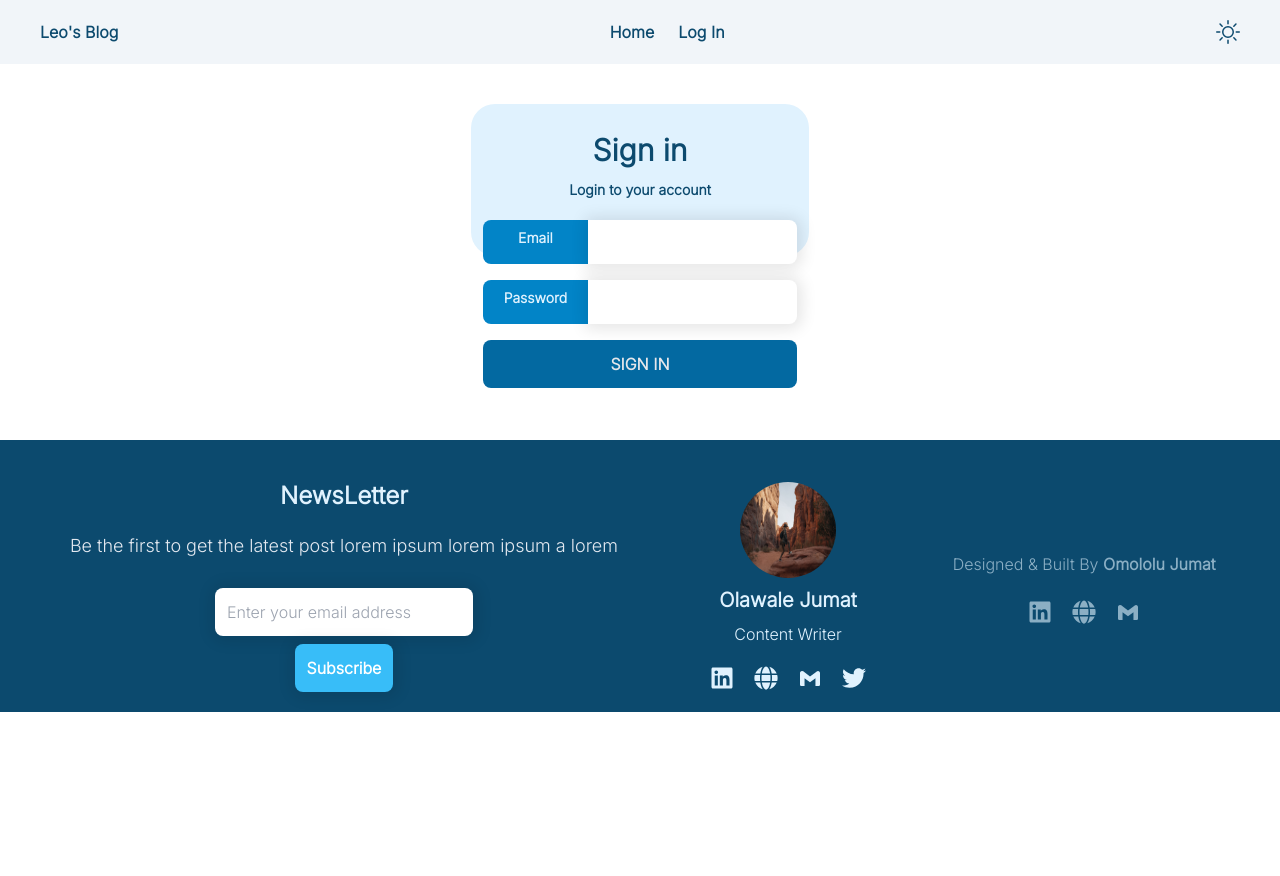
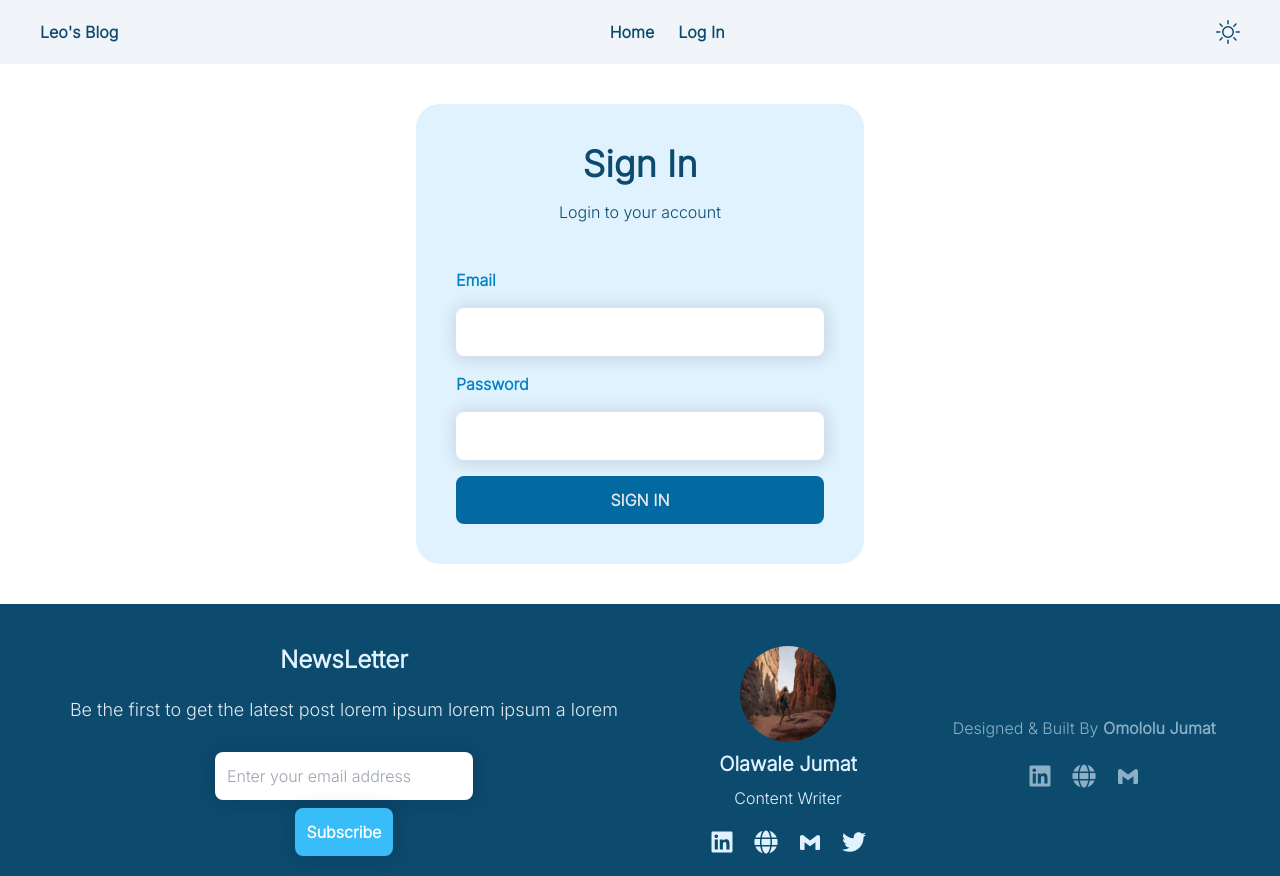
Before and after one commit to Jummate/blog-site, a React (Vite) app in the folder client/: page /login in a window 1280 px wide. Before the commit the page ends 800 px from the top, so only its background shows below. Built offline with nearby package versions, Linux system fonts and the light colour scheme; a web font is replaced by a local one.

Commit message:
refactor: redesign login page

```diff
--- a/client/src/components/header/Header.jsx
+++ b/client/src/components/header/Header.jsx
@@ -31,7 +31,10 @@ const Header = () => {
   return (
     <header className="w-full p-5 md:px-10 font-sans font-bold sticky top-0 left-0 bg-slate-100 text-sky-900 dark:bg-sky-900 dark:text-slate-100 z-10">
       <nav className="flex justify-between items-center">
-        <h1 className="cursor-pointer"> Leo's Blog</h1>
+        <Link to="/">
+          <h1 className="cursor-pointer"> Leo's Blog</h1>
+        </Link>
+
         <div className="hidden md:flex md:text-md gap-6 items-center">
           <Link
             to="/"
--- a/client/src/pages/login/LogIn.jsx
+++ b/client/src/pages/login/LogIn.jsx
@@ -1,6 +1,6 @@
 import Input from "../../components/input/Input";
 import Button from "../../components/button/Button";
-import { loginPageData } from "../../data";
+// import { loginPageData } from "../../data";
 import { useFormInput } from "../../hooks/useFormInput";
 import baseUrl from "../../config/baseUrl";
 import axios from "axios";
@@ -32,47 +32,76 @@ const Login = () => {
         { withCredentials: true }
       );
 
-      notify({ msg: response.data.message });
+      if (response.status === 200) {
+        notify({ msg: response.data.message });
+        setToken(response.data.accessToken);
 
-      setToken(response.data.accessToken);
-      // if (response.status === 200) {
-      //   clearFormContent({
-      //     input: [emailProps, passwordProps],
-      //   });
-      // setRedirect(true);
-      // navigate("/");
-      // }
+        clearFormContent({
+          input: [emailProps, passwordProps],
+        });
+        // setRedirect(true);
+        // navigate("/");
+      }
     } catch (err) {
       console.log(err);
     }
   };
   return (
-    <section className="p-5 py-10 md:px-10 flex flex-col justify-center items-center gap-5 dark:bg-sky-800">
-      <div>
-        <div className="flex flex-col justify-center items-center gap-3 p-7 font-bold bg-sky-100 text-sky-900 w-full -mb-12 rounded-3xl dark:bg-sky-200">
+    <section className="p-5 py-10 md:px-10 flex flex-col justify-center items-center dark:bg-sky-800">
+      <div className="bg-sky-100 text-sky-900 rounded-3xl dark:bg-sky-200 w-full max-w-md">
+        {/* <div className="flex flex-col items-center gap-3 p-7 font-bold bg-red-400">
           <h1 className="font-bold text-3xl">Sign in</h1>
           <h3 className="mb-7 text-sm text-center">Login to your account</h3>
-        </div>
+        </div> */}
 
         <form
-          className="flex flex-col gap-4 w-full max-w-96 p-3"
+          className="flex flex-col gap-4 p-7 sm:p-10 justify-center"
           onSubmit={handleSubmit}
         >
-          {loginPageData.map((data, index) => (
+          <h1 className="font-bold text-4xl text-center">Sign In</h1>
+          <h3 className="mb-7 text-md text-center">Login to your account</h3>
+          <label
+            htmlFor="email"
+            className="text-sky-600 font-bold block"
+          >
+            Email
+          </label>
+          <Input
+            id="email"
+            type="email"
+            extraStyles={"shadow-pref rounded-lg block"}
+            onChange={emailProps.onChange}
+          />
+
+          <label
+            htmlFor="password"
+            className="text-sky-600 font-bold block"
+          >
+            Password
+          </label>
+
+          <Input
+            id="password"
+            type="password"
+            extraStyles={"shadow-pref rounded-lg block"}
+            onChange={passwordProps.onChange}
+          />
+
+          {/* {loginPageData.map((data, index) => (
             <div
-              className="flex text-sm"
+              className="text-sm"
               key={index}
             >
               <label
                 htmlFor={data.id}
-                className="p-2 bg-sky-600 rounded-s-lg w-4/12 text-sky-100 font-bold text-center"
+                className="text-sky-600 font-bold block"
               >
                 {data.label}
               </label>
               <Input
                 id={data.id}
                 type={data.type}
-                extraStyles={"shadow-pref rounded-e-lg w-8/12"}
+                extraStyles={"shadow-pref rounded-lg block"}
                 onChange={
                   data.type === "password"
                     ? passwordProps.onChange
@@ -80,7 +109,7 @@ const Login = () => {
                 }
               />
             </div>
-          ))}
+          ))} */}
 
           <Button
             type="submit"
```
